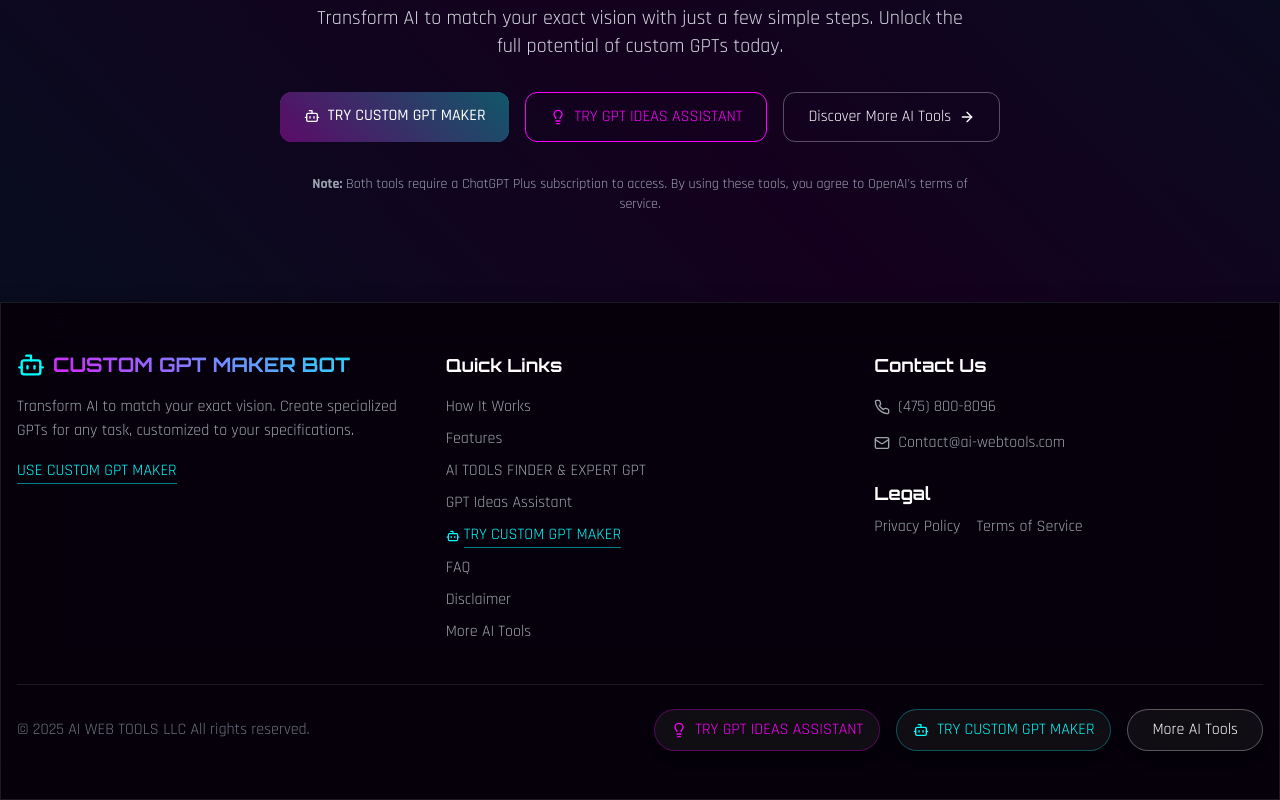
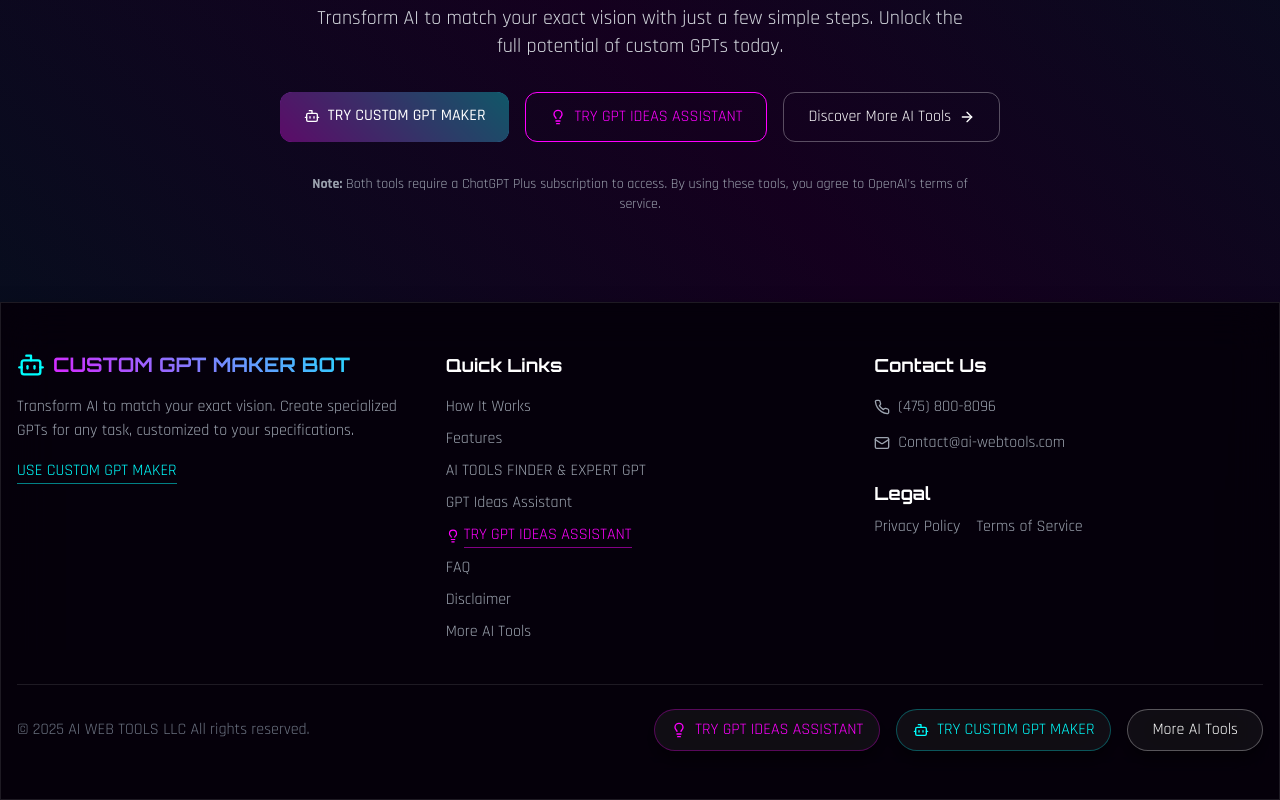
Before and after one commit to aiwebtools/customgptmaker, a React (Vite) app: page / in a window 1280 px wide. Shown: the part 6558-7358 px from the top of the page. Built offline with nearby package versions, Linux system fonts and the light colour scheme.

Commit message:
Fix GPT Ideas Assistant URL
Updates the GPT Ideas Assistant URL in the footer.

```diff
--- a/src/components/Footer.tsx
+++ b/src/components/Footer.tsx
@@ -51,13 +51,13 @@ const Footer: React.FC = () => {
               </li>
               <li>
                 <a
-                  href="https://chatgpt.com/g/g-XTJkJ0mqv-custom-gpt-maker"
+                  href="https://chatgpt.com/g/g-U8BWKcCkq-gpt-ideas"
                   target="_blank"
                   rel="noopener noreferrer"
-                  className="text-neon-cyan hover:text-white transition-colors flex items-center"
+                  className="text-neon-purple hover:text-white transition-colors flex items-center"
                 >
-                  <Bot size={14} className="mr-1" />
-                  <span className="border-b border-neon-cyan/50">TRY CUSTOM GPT MAKER</span>
+                  <Lightbulb size={14} className="mr-1" />
+                  <span className="border-b border-neon-purple/50">TRY GPT IDEAS ASSISTANT</span>
                 </a>
               </li>
               <li>
```
